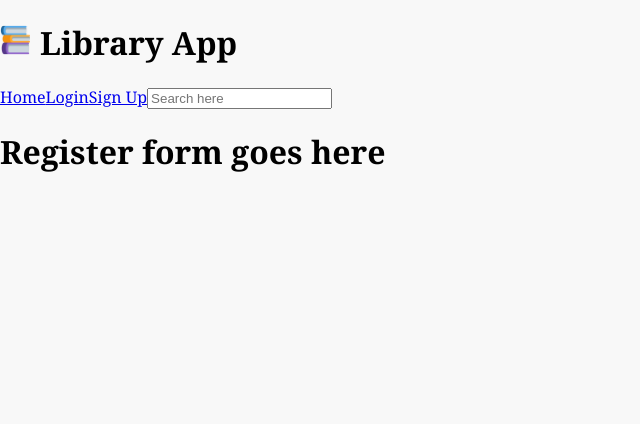
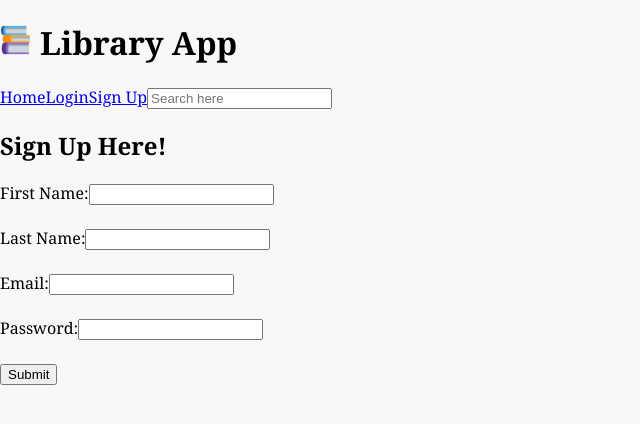
Before and after one commit to vrouker/Book-Buddy-Project, a React (Vite) app: page /register in a window 1280 px wide. Shown: the top 424 px of the page, without its empty margins (0-640 px from the left). Built offline with nearby package versions, Linux system fonts and the light colour scheme.

Commit message:
Register form is built and returns a success message when submitted

```diff
--- a/src/App.jsx
+++ b/src/App.jsx
@@ -4,6 +4,10 @@ import { Routes, Route, Link } from 'react-router-dom'
 import Navigations from './components/Navigations'
 import Books from './components/Books'
 import SingleBook from './components/SingleBook'
+import Register from './components/Register'
+
+
+
 
 function App() {
   const [token, setToken] = useState(null)
@@ -24,7 +28,7 @@ function App() {
 
           <Route path="/login" element={<h1>Login page goes heres!</h1>}/>
 
-          <Route path="/register" element={<h1>Register form goes here</h1>}/>
+          <Route path="/register" element={<Register/>}/>
         </Routes>
       </div>
     </>
--- a/src/components/Register.jsx
+++ b/src/components/Register.jsx
@@ -1 +1,83 @@
 /* TODO - add your code to create a functional React component that renders a registration form */
+
+import { useState } from "react";
+
+export default function Register(){
+
+    const [firstName, setFirstName] = useState ("")
+    const [lastName, setLastName] = useState("")
+    const [email, setEmail] = useState("")
+    const [password, setPassword] = useState("")
+
+    async function handleSubmit (event){
+        event.preventDefault();
+        try{
+            const response = await fetch ("https://fsa-book-buddy-b6e748d1380d.herokuapp.com/api/users/register", {
+                method: "POST",
+                headers: {'Content-type':'application/json'},
+                body: JSON.stringify({
+                    firstName: firstName,
+                    lastName: lastName,
+                    email: email,
+                    password: password
+                })
+            })
+            const result = await response.json();
+            console.log(result)
+        } catch (error){
+            console.log(error)
+        }
+
+    }
+
+
+    return(
+        <>
+        <h2>Sign Up Here!</h2>
+        {
+            <form className="RegisterForm" onSubmit={handleSubmit}>
+                <label>
+                    First Name:
+                        <input
+                            name="firstName"
+                            onChange = {(e)=>setFirstName(e.target.value)}
+                            value={firstName}
+                        />
+                </label>
+                    <br/><br/>
+                <label>
+                    Last Name:
+                        <input
+                            name="lastName"
+                            onChange={(e)=>setLastName(e.target.value)}
+                            value={lastName}
+                        />
+                </label>
+                    <br/><br/>
+                <label>
+                    Email:
+                        <input
+                            name="email"
+                            required
+                            onChange={(e)=>setEmail(e.target.value)}
+                            value={email}
+                        />
+                </label>
+                    <br/><br/>
+                <label>
+                    Password:
+                        <input
+                            name="password"
+                            required
+                            onChange={(e)=>setPassword(e.target.value)}
+                            value={password}
+                        />
+                </label>
+                    <br/><br/>
+                <button>Submit</button>
+
+            </form>
+        }
+        </>
+    )
+}
```
